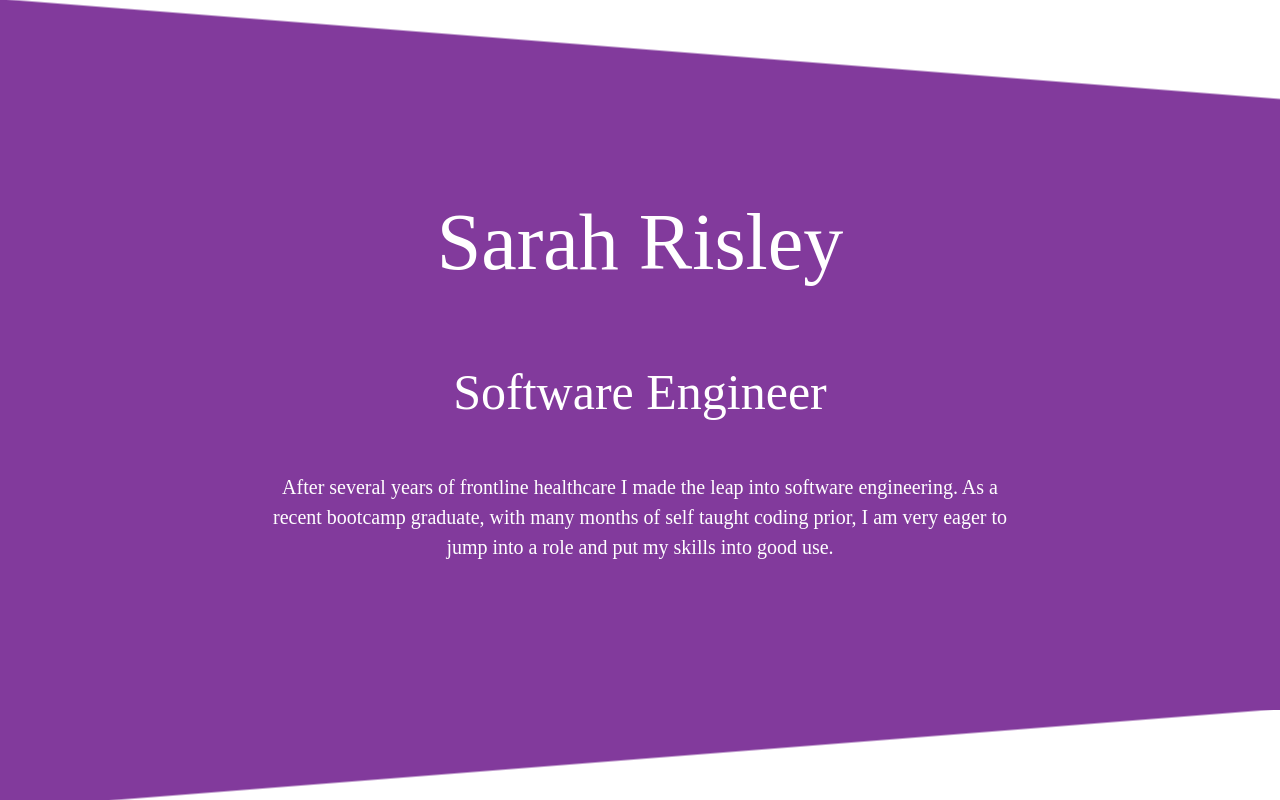
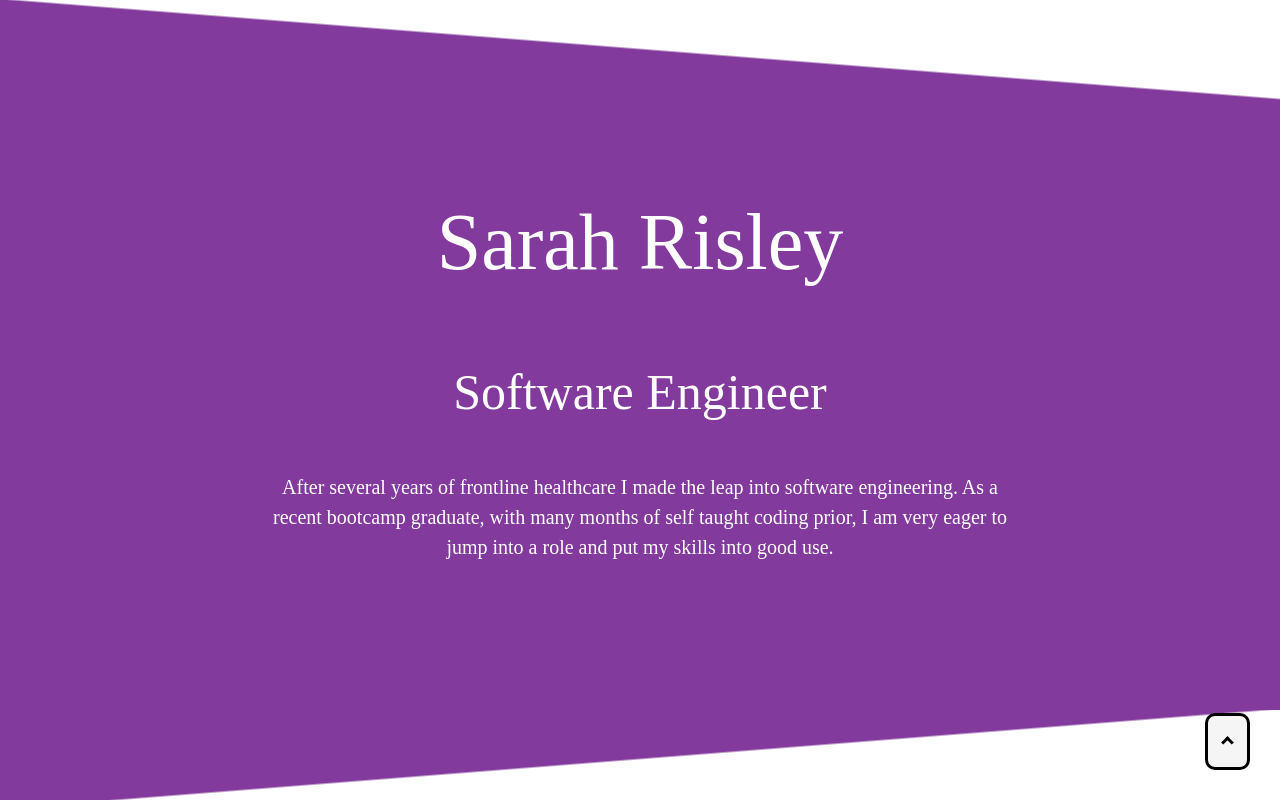
Before and after one commit to SaRisley/digital-portfolio, a React (Vite) app: page / in a window 1280 px wide. Shown: the top 800 px of the page. Built offline with nearby package versions, Linux system fonts and the light colour scheme; no server answers.

Commit message:
adding scroll to top button

```diff
--- a/src/App.css
+++ b/src/App.css
@@ -134,3 +134,36 @@ p {
   left:0px;
   background: linear-gradient(to left bottom, #fff 49%, #823A9C 50%);
 }
+
+.arrow {
+  border: solid black;
+  border-width: 0 3px 3px 0;
+  display: inline-block;
+  padding: 3px;
+}
+
+.up {
+  transform: rotate(-135deg);
+  -webkit-transform: rotate(-135deg);
+}
+
+.scrollbutton {
+  position: fixed; /* Fixed/sticky position */
+  bottom: 20px; /* Place the button at the bottom of the page */
+  right: 20px; /* Place the button 30px from the right */
+  z-index: 99; /* Make sure it does not overlap */
+  border: none; /* Remove borders */
+  outline: none; /* Remove outline */
+  background-color: whitesmoke;
+  color: rgb(0, 0, 0); /* Text color */
+  cursor: pointer; /* Add a mouse pointer on hover */
+  padding: 15px; /* Some padding */
+  border-radius: 10px; /* Rounded corners */
+  border-style: solid;
+  border-color: black;
+  font-size: 18px; /* Increase font size */
+}
+
+.scrollbutton:hover {
+background-color: #555; /* Add a dark-grey background on hover */
+}
--- a/src/App.jsx
+++ b/src/App.jsx
@@ -2,10 +2,12 @@ import "./App.css";
 import AboutMe from "./components/AboutMe";
 import Projects from "./components/Projects";
 import Joke from "./components/Joke";
+import ScrollToTop from "./components/ScrollToTop";
 
 function App() {
   return (
     <>
+      <ScrollToTop/>
       <div className="skew-c"></div>
         <div className="colour-block">
           <AboutMe/>
--- /dev/null
+++ b/src/components/ScrollToTop.jsx
@@ -0,0 +1,15 @@
+const ScrollToTop = () => {
+
+    const scroll = () => {
+        window.scrollTo({ top: 0, left: 0, behavior: 'smooth' });
+    }
+
+    return(
+        <div>
+        <button className="scrollbutton" onClick={scroll}><i className="arrow up"></i></button>
+        </div>
+    );
+
+};
+
+export default ScrollToTop;
```
